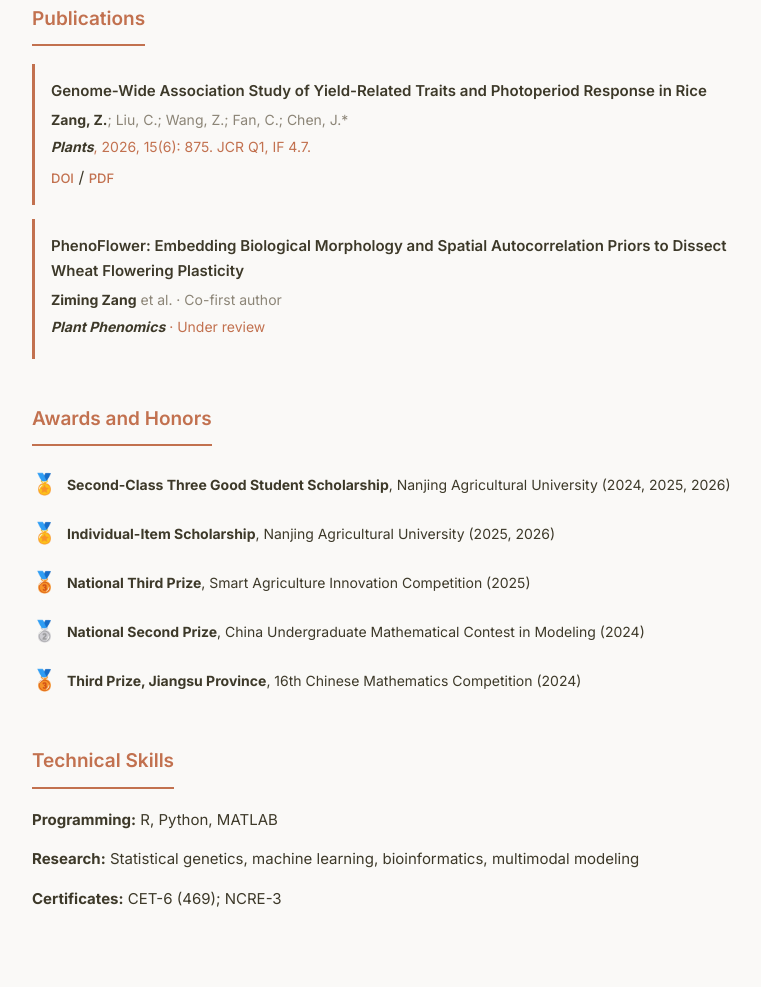
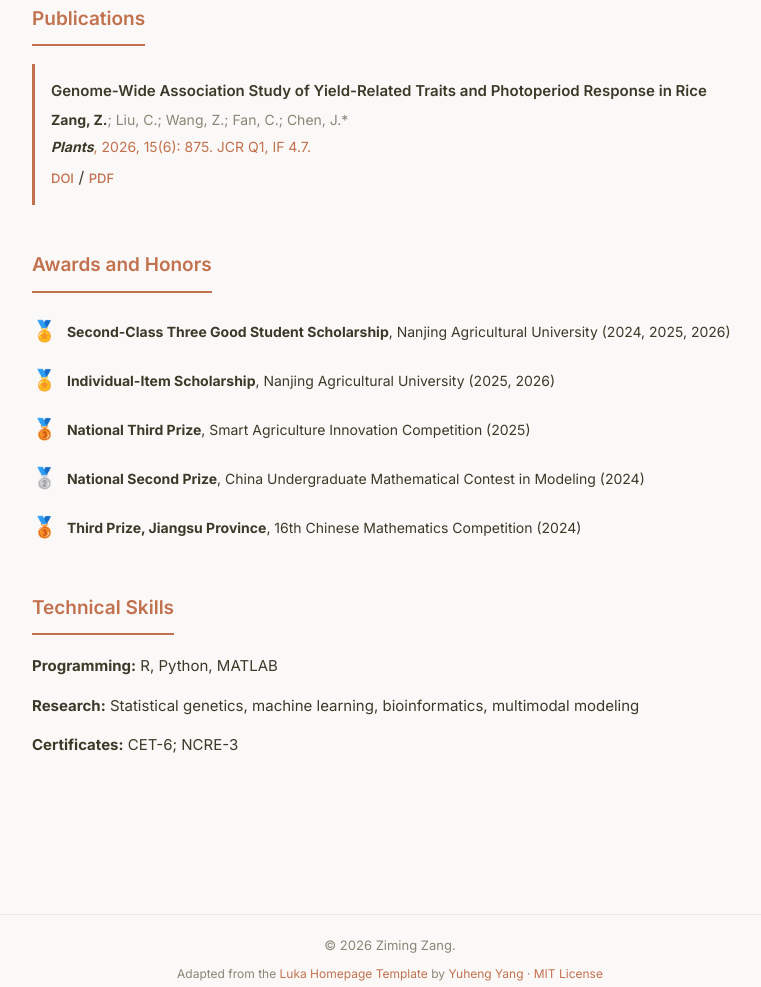
Before and after one commit to Evruc-zang/Evruc-zang.github.io, a plain HTML site: page index.html in a window 1280 px wide. Shown: the part 1591-2578 px from the top of the page, without its empty margins (428-1189 px from the left). Drawn offline with Linux system fonts and the light colour scheme; some icons are missing.

Commit message:
Remove PhenoFlower publication and CET-6 score
Remove the under-review PhenoFlower entry and retain CET-6 without displaying its score.

Co-authored-by: Copilot <223556219+Copilot@users.noreply.github.com>

```diff
--- a/index.html
+++ b/index.html
@@ -173,15 +173,6 @@
                   </div>
                 </div>
               </li>
-              <li>
-                <div class="pub-row">
-                  <div class="pub-content">
-                    <div class="title">PhenoFlower: Embedding Biological Morphology and Spatial Autocorrelation Priors to Dissect Wheat Flowering Plasticity</div>
-                    <div class="author"><strong>Ziming Zang</strong> et al. · Co-first author</div>
-                    <div class="periodical"><em><strong>Plant Phenomics</strong></em> · Under review</div>
-                  </div>
-                </div>
-              </li>
             </ol>
           </div>
         </div>
@@ -221,7 +212,7 @@
             <div class="card project-card">
               <p><strong>Programming:</strong> R, Python, MATLAB</p>
               <p><strong>Research:</strong> Statistical genetics, machine learning, bioinformatics, multimodal modeling</p>
-              <p><strong>Certificates:</strong> CET-6 (469); NCRE-3</p>
+              <p><strong>Certificates:</strong> CET-6; NCRE-3</p>
             </div>
           </div>
         </div>
```
